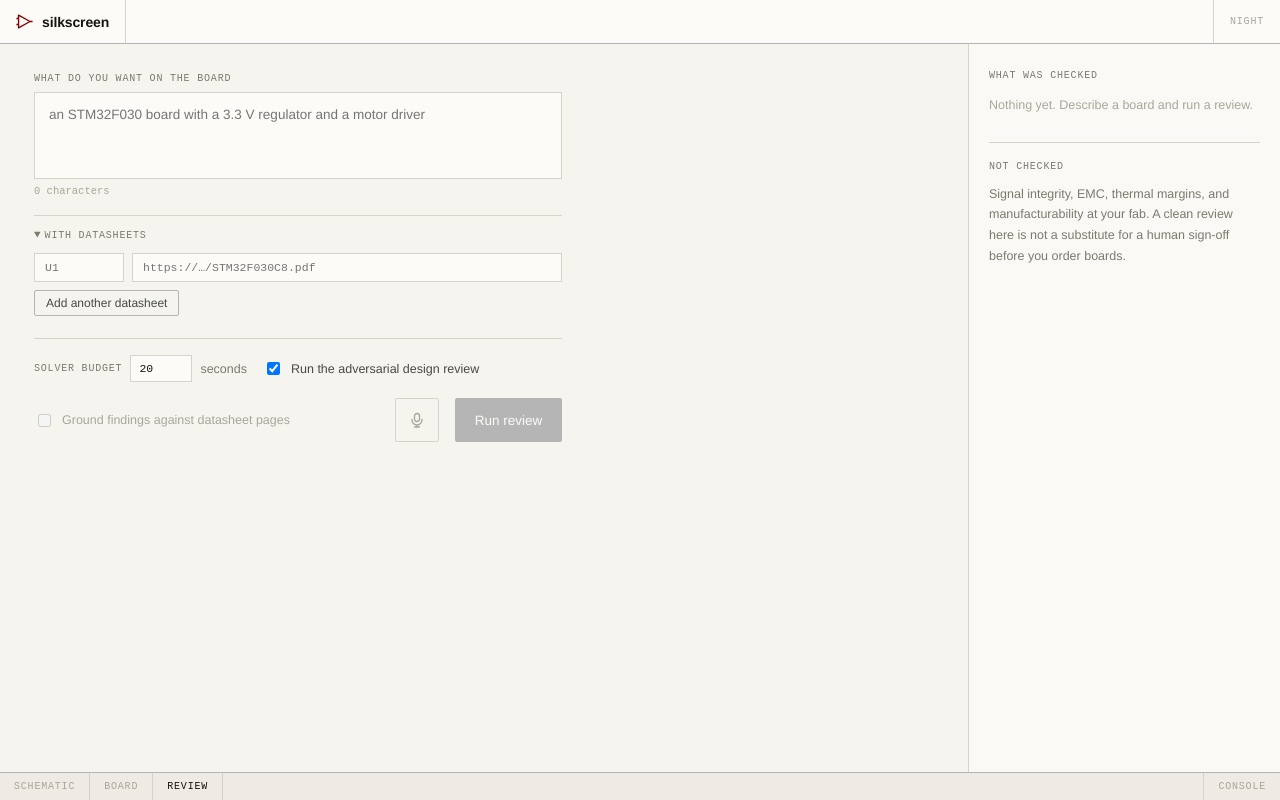
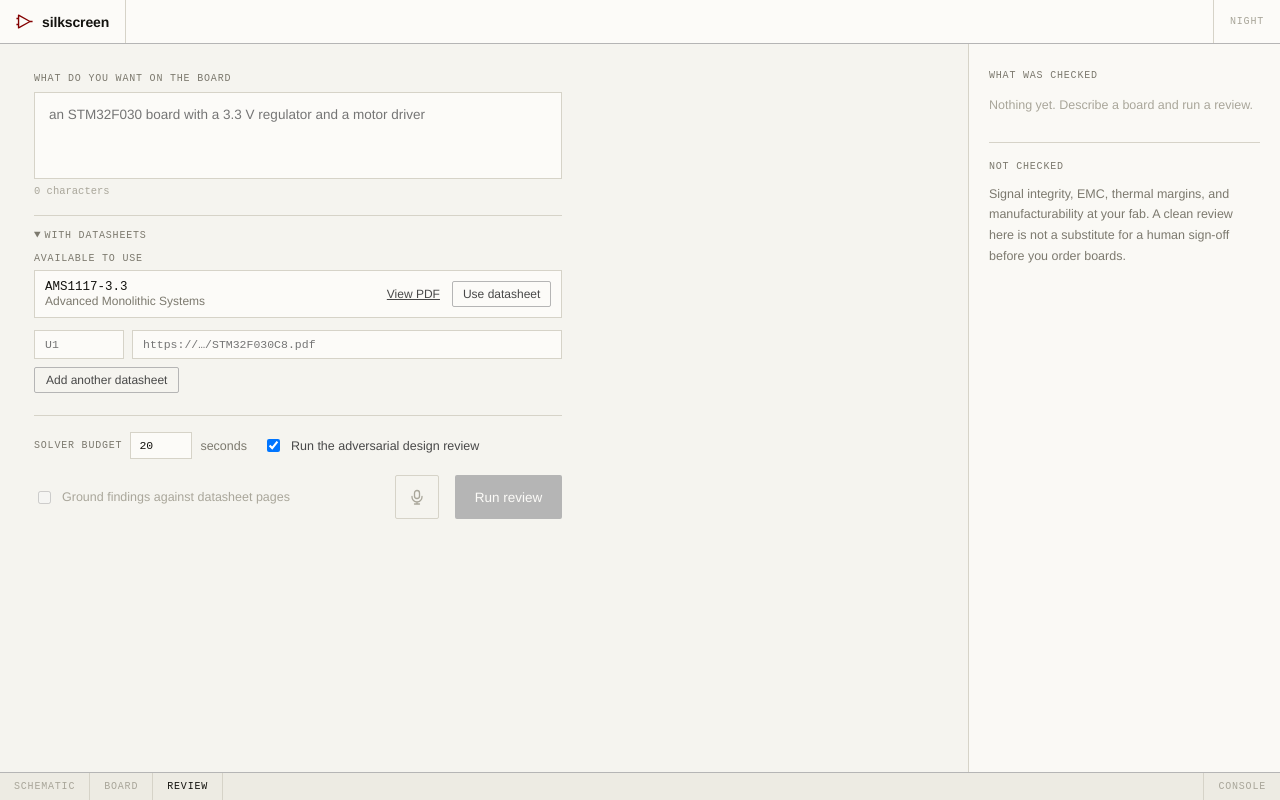
Before and after one commit to machmoon/Ada, a Svelte app in the folder frontend/: page / in a window 1280 px wide. Both pictures are taken after a click on the heading "WITH DATASHEETS". Built offline with nearby package versions, Linux system fonts and the light colour scheme; a web font is replaced by a local one.

Commit message:
Add selectable AMS1117 datasheet preset

```diff
--- a/frontend/src/components/IntentForm.svelte
+++ b/frontend/src/components/IntentForm.svelte
@@ -1,6 +1,7 @@
 <script>
   import MicButton from './MicButton.svelte'
   import { MAX_REQUEST_BYTES, MAX_TIME_LIMIT_S, MIN_TIME_LIMIT_S, normalizeRequest, requestBytes } from '../lib/api.js'
+  import { DATASHEET_PRESETS } from '../lib/datasheets.js'
 
   let { onsubmit, initial = null } = $props()
 
@@ -56,6 +57,21 @@
     rows = [...rows, { part: '', url: '' }]
   }
 
+  function useDatasheet(preset) {
+    const next = rows.map((row) => ({ ...row }))
+    const existing = next.findIndex((row) => String(row.part ?? '').trim() === preset.part)
+    const blank = next.findIndex(
+      (row) => !String(row.part ?? '').trim() && !String(row.url ?? '').trim(),
+    )
+
+    if (existing >= 0) next[existing] = { part: preset.part, url: preset.url }
+    else if (blank >= 0) next[blank] = { part: preset.part, url: preset.url }
+    else next.push({ part: preset.part, url: preset.url })
+
+    rows = next
+    showDatasheets = true
+  }
+
   function submit(event) {
     event.preventDefault()
     if (!canSubmit) return
@@ -84,6 +100,33 @@
 
   <details class="sheets" bind:open={showDatasheets} data-testid="intent-form-datasheets">
     <summary class="lbl" data-testid="intent-form-datasheets-summary">with datasheets</summary>
+    <div class="presets" data-testid="intent-form-datasheet-presets">
+      <div class="preset-heading lbl">available to use</div>
+      {#each DATASHEET_PRESETS as preset (preset.part)}
+        <div class="preset" data-testid="intent-form-datasheet-preset">
+          <div class="preset-copy">
+            <span class="mono preset-part">{preset.part}</span>
+            <span class="preset-maker">{preset.manufacturer}</span>
+          </div>
+          <a class="pdf" href={preset.url} target="_blank" rel="noreferrer">View PDF</a>
+          <button
+            type="button"
+            class="use"
+            data-testid="intent-form-use-datasheet"
+            disabled={rows.some(
+              (row) => String(row.part ?? '').trim() === preset.part
+                && String(row.url ?? '').trim() === preset.url,
+            )}
+            onclick={() => useDatasheet(preset)}
+          >
+            {rows.some(
+              (row) => String(row.part ?? '').trim() === preset.part
+                && String(row.url ?? '').trim() === preset.url,
+            ) ? 'Selected' : 'Use datasheet'}
+          </button>
+        </div>
+      {/each}
+    </div>
     <div class="sheet-rows">
       {#each rows as row, i (i)}
         <div class="sheet-row" data-testid="intent-form-datasheet-row">
@@ -162,6 +205,30 @@
 
   .sheets { margin-top: 18px; border-top: 1px solid var(--rule-soft); padding-top: 14px; }
   summary { cursor: pointer; }
+  .presets { margin-top: 12px; }
+  .preset-heading { margin-bottom: 6px; }
+  .preset {
+    display: flex;
+    align-items: center;
+    gap: 12px;
+    padding: 9px 10px;
+    background: var(--surface);
+    border: 1px solid var(--rule-soft);
+  }
+  .preset-copy { display: flex; flex-direction: column; min-width: 0; }
+  .preset-part { color: var(--ink); }
+  .preset-maker { font-size: 12px; color: var(--ink-soft); }
+  .pdf { margin-left: auto; font-size: 12px; color: var(--ink-mid); white-space: nowrap; }
+  .use {
+    padding: 5px 10px;
+    background: transparent;
+    color: var(--ink-mid);
+    border: 1px solid var(--rule);
+    border-radius: var(--radius);
+    font-size: 12px;
+    white-space: nowrap;
+  }
+  .use:disabled { color: var(--ink-faint); border-color: var(--rule-soft); }
   .sheet-rows { display: flex; flex-direction: column; gap: 8px; margin-top: 12px; }
   .sheet-row { display: flex; gap: 8px; }
   .sheet-row input {
--- /dev/null
+++ b/frontend/src/lib/datasheets.js
@@ -0,0 +1,10 @@
+// Public datasheets a user can opt into without hunting for a URL during a
+// demo. A preset is only copied into the form after its button is clicked.
+
+export const DATASHEET_PRESETS = Object.freeze([
+  Object.freeze({
+    part: 'AMS1117-3.3',
+    manufacturer: 'Advanced Monolithic Systems',
+    url: 'https://datasheet.lcsc.com/lcsc/1811142212_Advanced-Monolithic-Systems-AMS1117-3-3_C6186.pdf',
+  }),
+])
```
Also changed, not shown: 1 other file (tests, documents, lock files or other folders).
